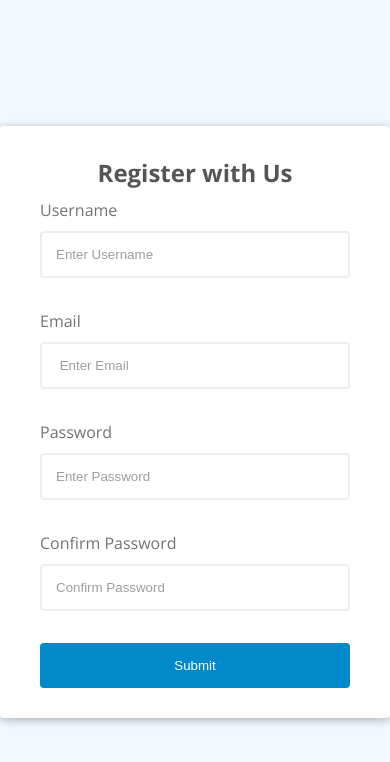
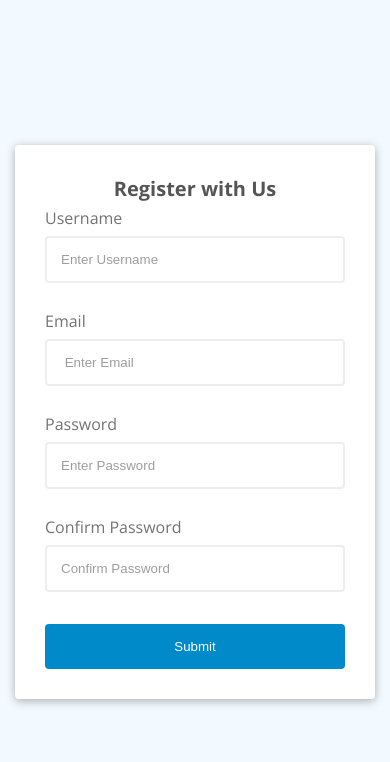
Before and after one commit to RodrigoGuedesdaSilva/Form-Validation, a plain HTML site: page index.html in a window 390 px wide. Drawn offline with nearby package versions, Linux system fonts and the light colour scheme.

Commit message:
Update styles.css

```diff
--- a/styles.css
+++ b/styles.css
@@ -30,7 +30,7 @@ body {
 
 .form {
     background-color: #fff;
-    padding: 30px 40px;
+    padding: 40px;
     border-radius: var(--border-radius);
     box-shadow: 0 2px 10px rgba(0, 0, 0, 0.3);
 }
@@ -94,3 +94,22 @@ h2 {
 .form-control.error small {
     visibility: visible;
 }
+
+
+/* Media Query */
+@media (max-width: 450px) {
+    .form {
+        padding: 30px;
+        margin: 0 15px;
+    }
+    h2 {
+        font-size: 20px;
+    }
+    .form-control label {
+        font-size: 16px;
+        margin-top: 5px;
+    }
+    .form-control input {
+        margin-top: 7px;
+    }
+}
```
